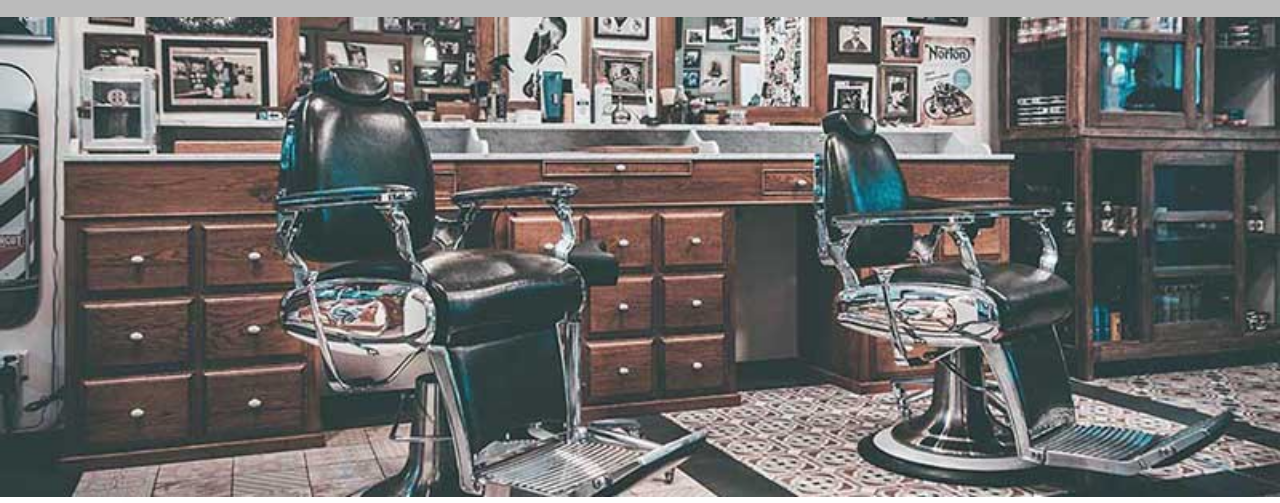
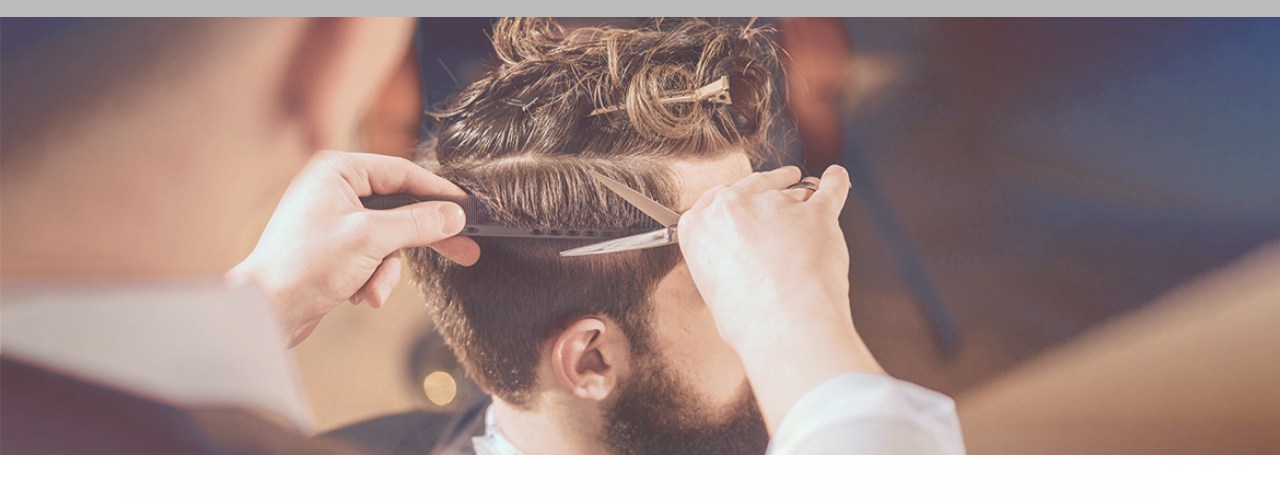
Before and after one commit to JoseArandaa/proyectos-alura, a plain HTML site: page index.html in a window 1280 px wide. Shown: the part 276-779 px from the top of the page. Drawn offline with Linux system fonts and the light colour scheme.

Commit message:
modificado imagen de banner

```diff
--- a/css/style.css
+++ b/css/style.css
@@ -143,6 +143,7 @@ td, th{
 
 .banner{
     width: 100%;
+    opacity: 80%;
 }
 .principal{
     padding: 3em;
@@ -225,7 +226,7 @@ td, th{
 }
 .video{
     width: 560px;
-    margin: 2em auto;
+    margin: 3em auto;
 }
 
 @media screen and (max-width:480px){
--- a/index.html
+++ b/index.html
@@ -24,7 +24,7 @@
         </div>
     </header>
 
-    <img class="banner" src="img/banner.jpg" alt="banner-barberia">
+    <img class="banner" src="img/banner-2.jpg" alt="banner-barberia">
 
     <main>
         <section class="principal">
```
Also changed, not shown: img/banner-2.jpg (added).
